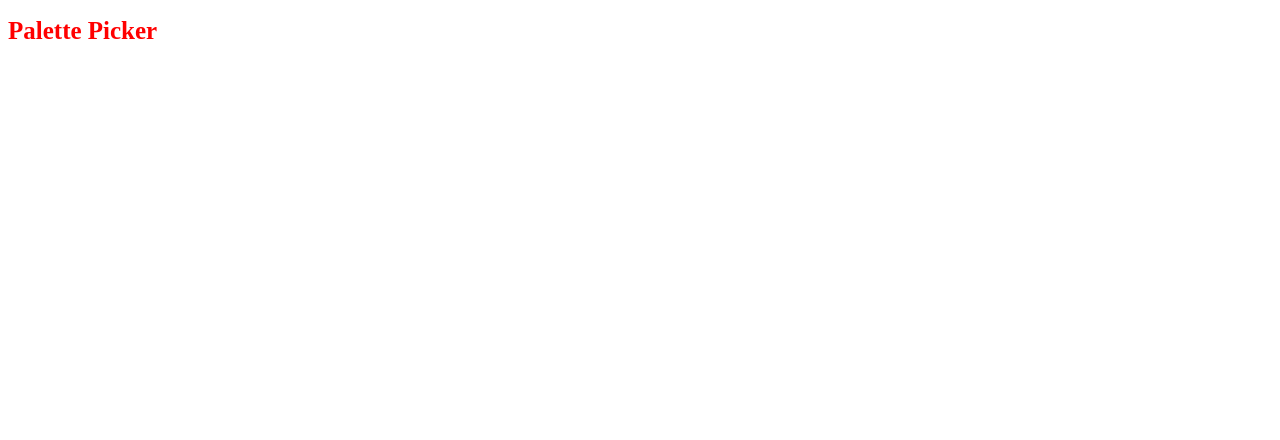
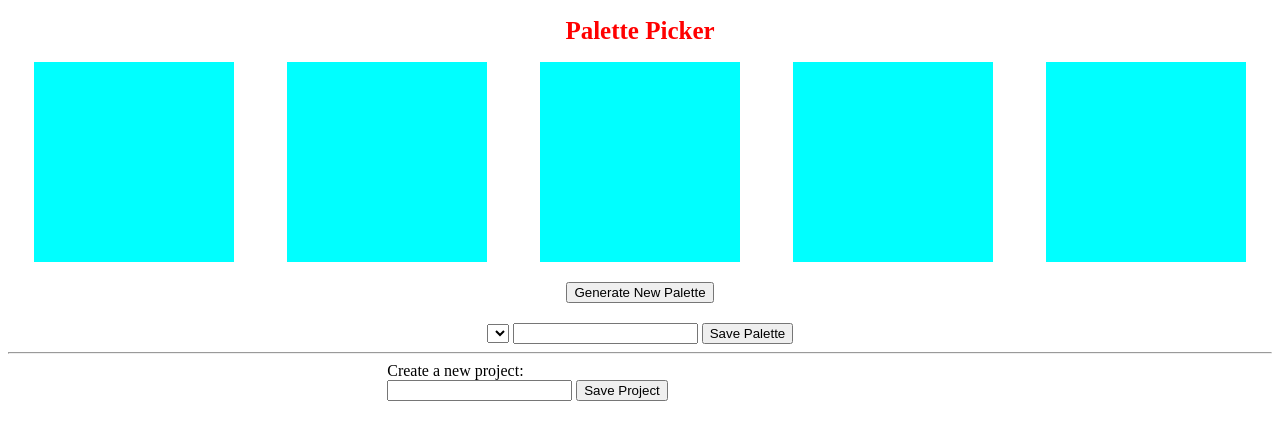
Before and after one commit to amercado1014/palette-picker, a website: page public/index.html in a window 1280 px wide. Drawn offline with Linux system fonts and the light colour scheme.

Commit message:
Add initial html and css

```diff
--- a/public/css/styles.css
+++ b/public/css/styles.css
@@ -1,4 +1,34 @@
 .title {
   font-size: 25px;
   color: red;
+  text-align: center;
 }
+
+.palette {
+  display: flex;
+  justify-content: space-around;
+}
+
+.colors {
+  height: 200px;
+  width: 200px;
+  background-color: aqua;
+}
+
+.generate-button {
+  display: block;
+  margin: 20px auto;
+}
+
+.palette-saver {
+  text-align: center;
+}
+
+.project-creator {
+  width: 40%;
+  margin: auto;
+}
+
+.project-label {
+  display: block;
+}
--- a/public/index.html
+++ b/public/index.html
@@ -9,6 +9,25 @@
 </head>
 <body>
   <h1 class="title">Palette Picker</h1>
-<script type="text/javascript" src="./js/scripts.js"></script>
+  <section class="palette">
+    <div class="colors"></div>
+    <div class="colors"></div>
+    <div class="colors"></div>
+    <div class="colors"></div>
+    <div class="colors"></div>
+  </section>
+  <button class="generate-button" type="submit">Generate New Palette</button>
+  <div class="palette-saver">
+    <select name="" id=""></select>
+    <input type="text">
+    <button type="submit">Save Palette</button>
+  </div>
+  <hr>
+  <div class="project-creator">
+    <label class="project-label" for="project-input">Create a new project:</label>
+    <input type="text" name="project-input" id="project-input">
+    <button type="submit">Save Project</button>
+  </div>
+  <script type="text/javascript" src="./js/scripts.js"></script>
 </body>
 </html>
--- a/public/js/scripts.js
+++ /dev/null
@@ -1 +0,0 @@
-alert('Hello World')
```
